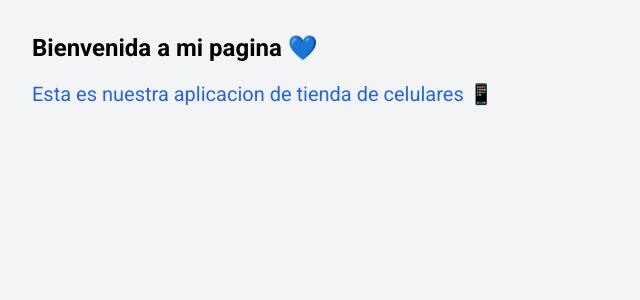
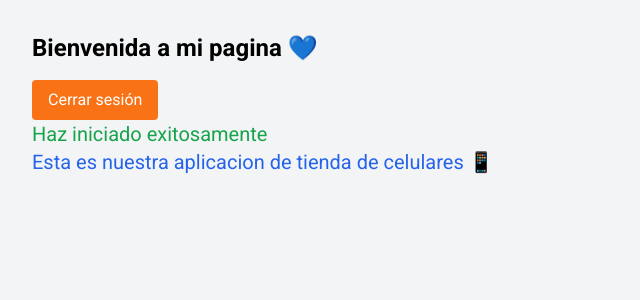
Before and after one commit to Lucxro/proyecto301, a React (Vite) app in the folder src/frontend/: page / in a window 1280 px wide. Shown: the top 300 px of the page, without its empty margins (0-640 px from the left). Built offline with nearby package versions, Linux system fonts and the light colour scheme; sample sign-in values are in the browser's storage.

Commit message:
feat: Enviando vistas de Login y Success

```diff
--- a/src/frontend/src/App.jsx
+++ b/src/frontend/src/App.jsx
@@ -1,10 +1,14 @@
 import { BrowserRouter, Routes, Route } from "react-router-dom";
-import Home  from "./pages/Home";
+import Home from "./pages/home";
+import Login from "./pages/Login";
+import LoginSuccess from "./pages/LoginSuccess";
 function App() {
   return (
     <BrowserRouter>
       <Routes>
         <Route path="/" element={<Home />} />
+        <Route path="/Login" element={<Login />} />
+        <Route path="/LoginSuccess" element={<LoginSuccess />} />
       </Routes>
     </BrowserRouter>
   );
--- a/src/frontend/src/pages/Home.jsx
+++ b/src/frontend/src/pages/Home.jsx
@@ -1,7 +1,38 @@
+import { useState, useEffect } from "react";
+import { Link } from "react-router-dom";
+
 function Home(){
+    const [token, setToken] = useState(null);
+    useEffect(() =>{
+        const storedToken = localStorage.getItem('autnToken');
+        if(storedToken){
+            setToken(storedToken);
+        }
+    }), [];
+
+    const handleLogout = () =>{
+        localStorage.removeItem('authToken');
+        setToken(null);
+    }
+
     return(
         <div className="min-h-screen bg-gray-100 p-8">
             <h1 className="text-2xl font-bold mb-4">Bienvenida a mi pagina 💙</h1>
+            {(token && (
+                <button onClick={handleLogout}
+                className="px-4 py-2 text-white bg-orange-500 rounded hover:bg-orange-600">Cerrar sesión</button>
+            )
+            )}
+            {token ? (
+                <div>
+                    <p className="text-green-600 text-xl">Haz iniciado exitosamente</p>
+                </div>
+            ):(
+                <div>
+                    <p className="text-red-600 text-xl">Parece que no haz iniciado sesión</p>
+                    <Link to='/Login' className="mt-4 inline-bock text-blue-500">Ir a la página de Login</Link>
+                </div>
+            )}
             <p className="text-blue-600 text-xl">Esta es nuestra aplicacion de tienda de celulares 📱</p>
         </div>
     );
--- /dev/null
+++ b/src/frontend/src/pages/Login.jsx
@@ -0,0 +1,14 @@
+function Login (){
+    const GOOGLE_AUTH_URL = import.meta.env.VITE_GOOGLE_AUTH_URL;
+    return(
+        <div className="flex items-center justify-center min-h-screen bg-gray-100">
+            <div className="p-8 bg-white rounded-xl shadow-md text-center">
+                <h1 className="text-2xl font-bold mb-4">Iniciar Sesion</h1>
+                <p className="mb-6 text-orange-600">Usa tu cuenta de google</p>
+                <a className="p-2 rounded bg-blue-600 text-white hover:bg-blue-700 transition:colors" href={GOOGLE_AUTH_URL}>Iniciar Sesion con google</a>
+            </div>
+        </div>
+    );
+}
+
+export default Login;
--- /dev/null
+++ b/src/frontend/src/pages/LoginSuccess.jsx
@@ -0,0 +1,29 @@
+import { useEffect } from 'react';
+import { useSearchParams, useNavigate } from 'react-router-dom';
+
+function LoginSuccess() {
+  const [searchParams] = useSearchParams();
+  const navigate = useNavigate();
+
+  useEffect(() => {
+    const token = searchParams.get('token');
+
+    if (token) {
+      console.log('Token recibido y guardado', token);
+      localStorage.setItem('authToken', token);
+      navigate("/", { replace: true });
+    } else {
+      console.log('No hay token se envia de nuevo a Login');
+      console.error('No se recibio ningún token');
+      navigate('/login', { replace: true });
+    }
+  }, [navigate, searchParams]);
+
+  return(
+    <div className='flex items-center justify-center min-h-screen'>
+        <p className='text-xl'>Autenticando por favor espere</p>
+    </div>
+  );
+}
+
+export default LoginSuccess;
```
